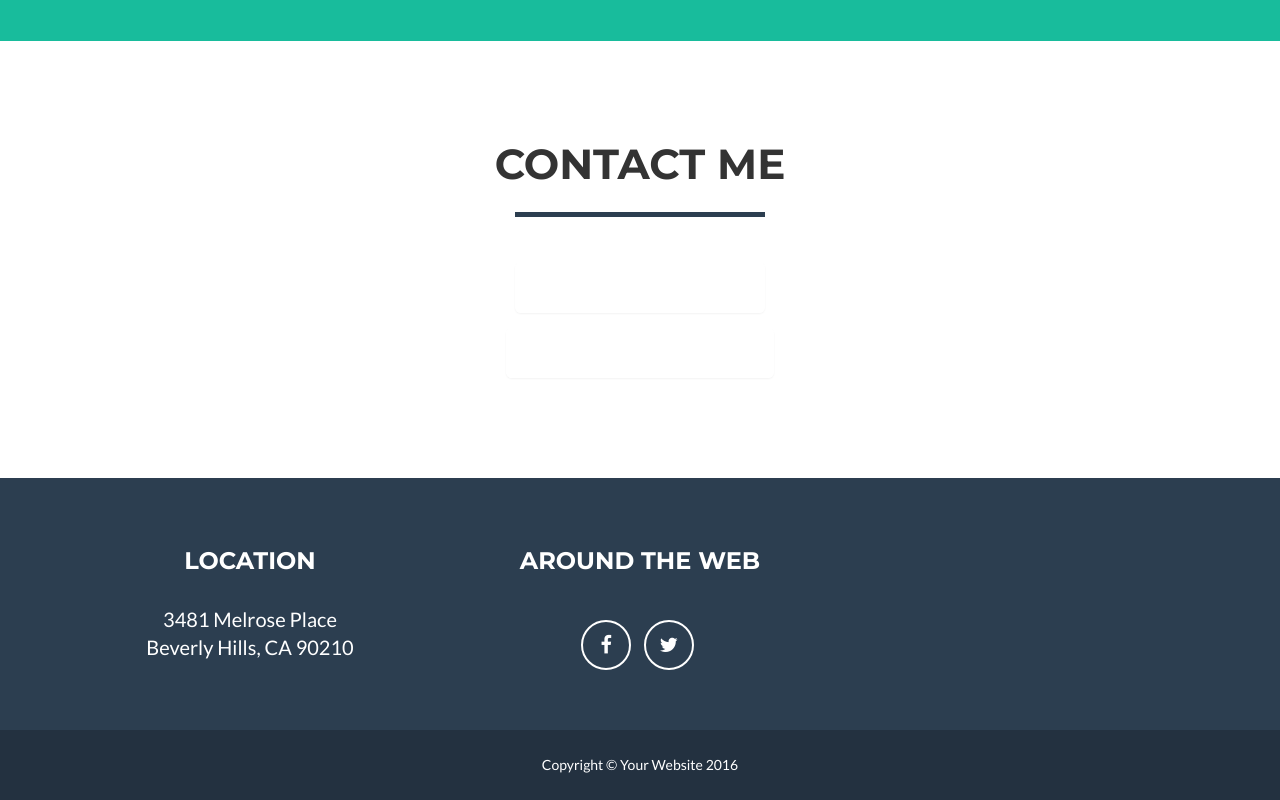
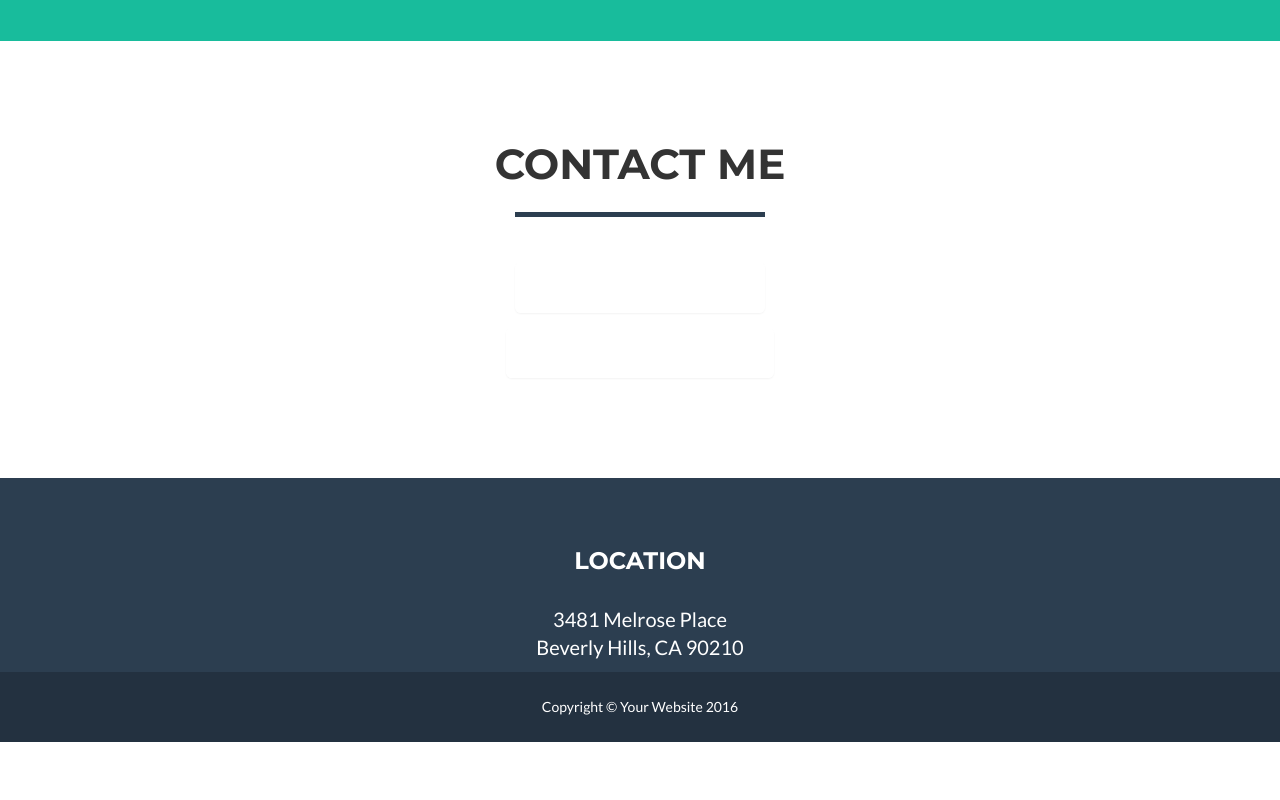
Before and after one commit to ianclarkcars/ianclarkcars.github.io, a website: page index.html in a window 1280 px wide. Shown: the part 1713-2513 px from the top of the page. After the commit the page ends 2455 px from the top, so only its background shows below. Drawn offline with nearby package versions, Linux system fonts and the light colour scheme; files that its build step writes are made by us from their sources; files whose address does not match are found by name.

Commit message:
Update index.html
test changes formatting

```diff
--- a/index.html
+++ b/index.html
@@ -177,21 +177,10 @@
         <div class="footer-above">
             <div class="container">
                 <div class="row">
-                    <div class="footer-col col-md-4">
+                    <div class="col-lg-12">
                         <h3>Location</h3>
                         <p>3481 Melrose Place
                             <br>Beverly Hills, CA 90210</p>
-                    </div>
-                    <div class="footer-col col-md-4">
-                        <h3>Around the Web</h3>
-                        <ul class="list-inline">
-                            <li>
-                                <a href="#" class="btn-social btn-outline"><i class="fa fa-facebook"></i></a>
-                            </li>
-                            <li>
-                                <a href="#" class="btn-social btn-outline"><i class="fa fa-twitter"></i></a>
-                            </li>
-                        </ul>
                     </div>
                 </div>
             </div>
```
